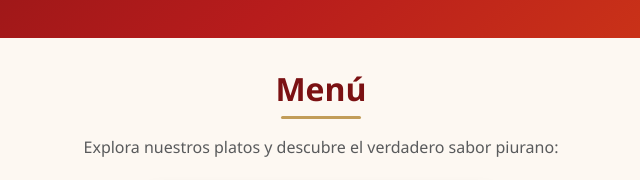
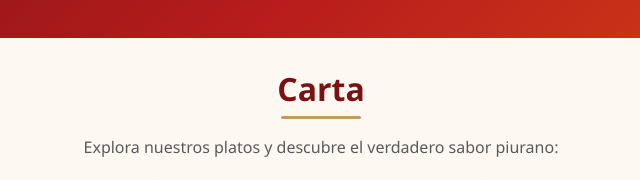
Before and after one commit to PieroanLazz/pagina-web-chancho-al-palo, a plain HTML site: page index.html in a window 1280 px wide. Shown: the part 129-309 px from the top of the page, 319-959 px from the left. Drawn offline with nearby package versions, Linux system fonts and the light colour scheme.

Commit message:
index.html

```diff
--- a/index.html
+++ b/index.html
@@ -106,7 +106,7 @@
   <div class="container">
 
     <!-- Sección Menú -->
-    <h2>Menú</h2>
+    <h2>Carta</h2>
     <p class="text-center text-muted mb-4">Explora nuestros platos y descubre el verdadero sabor piurano:</p>
 
     <!-- Fila centrada -->
```
